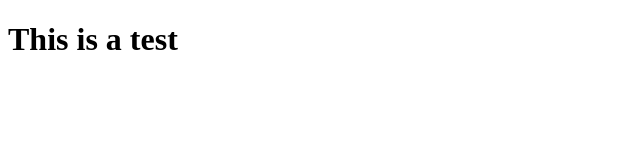
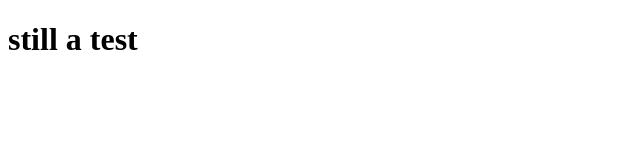
Before and after one commit to chantzd52/chantzd52.github.io, a plain HTML site: page index.html in a window 1280 px wide. Shown: the whole page, without its empty margins (0-640 px from the left). Drawn offline with Linux system fonts and the light colour scheme.

Commit message:
file name changed

```diff
--- a/html/index.html
+++ b/index.html
@@ -7,6 +7,6 @@
     <title>Document</title>
 </head>
 <body>
-    <h1>This is a test</h1>
+    <h1>still a test</h1>
 </body>
 </html>
```
